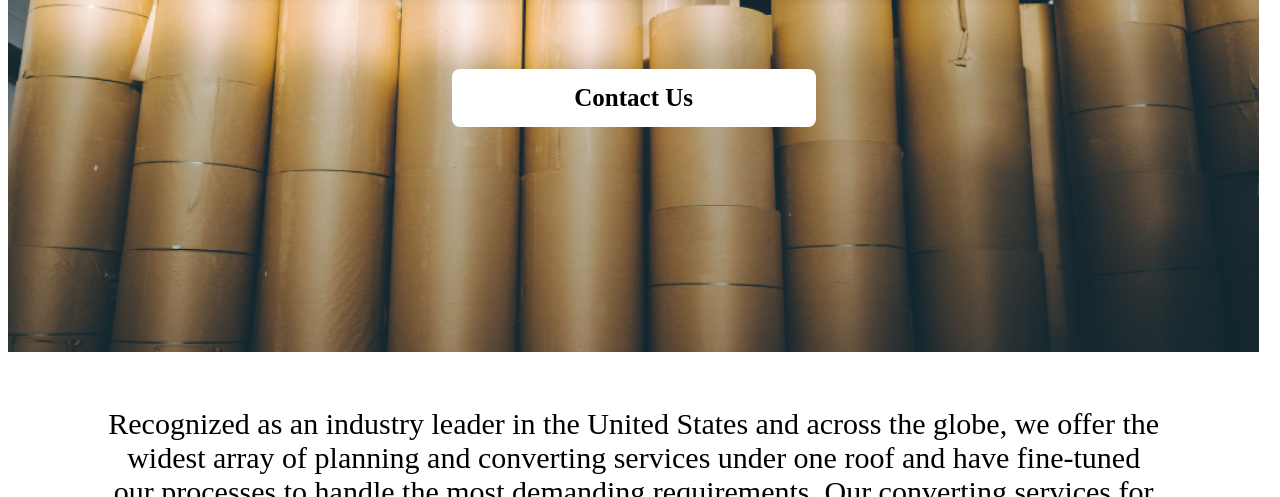
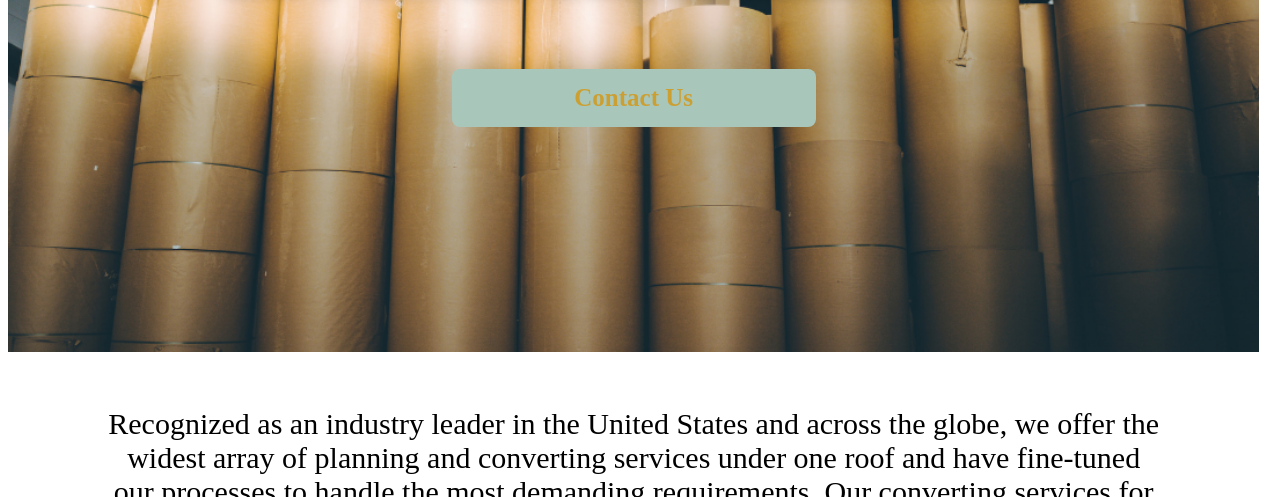
Before and after one commit to hlkasten/AdageDesignTech, a plain HTML site: page index.html in a window 1280 px wide. In both pictures the pointer is over the element "Contact Us". Shown: the part 1901-2398 px from the top of the page. Drawn offline with Linux system fonts and the light colour scheme.

Commit message:
Update style.css

```diff
--- a/style.css
+++ b/style.css
@@ -195,8 +195,8 @@ li a {
 }
 
 .button:hover{
-	background-color: white;
-  	color: black;
+	background-color: #a8c7ba;
+  	color: #cc9f33;
 	font-weight: bold;
 }
 
```
